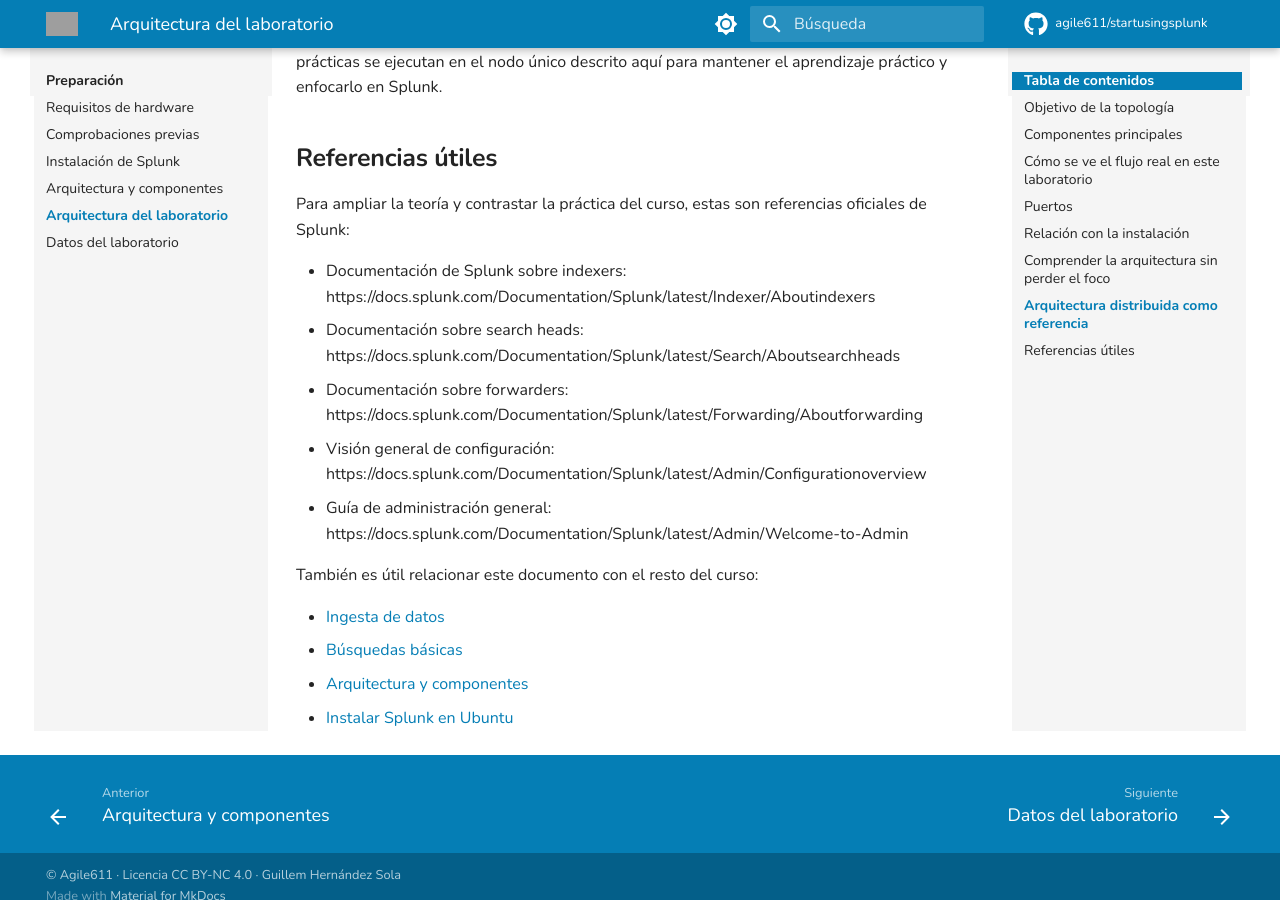
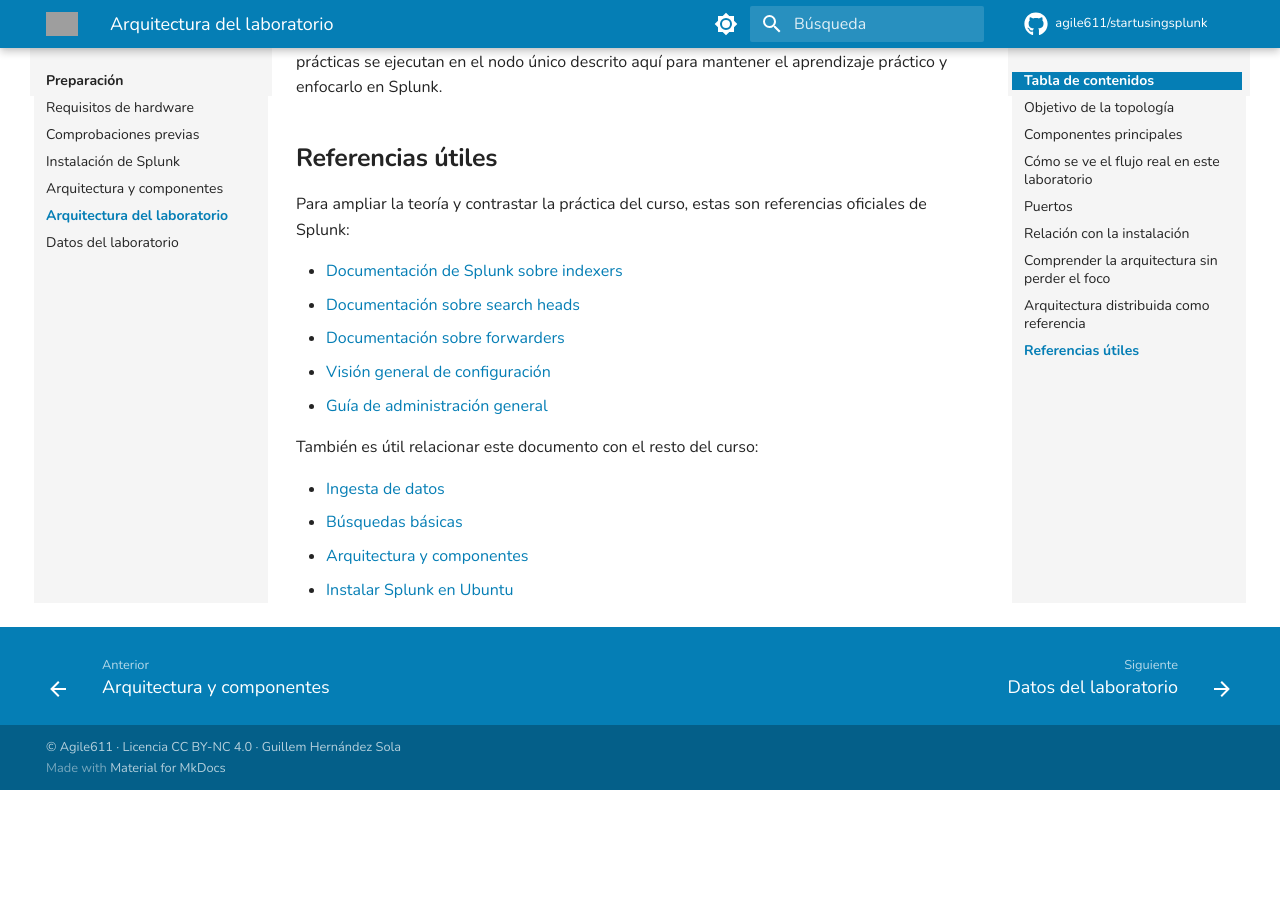
Before and after one commit to agile611/startusingsplunk, an MkDocs documentation site: the page built from docs/preparacion/arquitectura-laboratorio.md, in a window 1280 px wide and 900 px high, scrolled down 4152 px. Built offline with MkDocs 1.6.1 and Material for MkDocs 9.7.7, drawn with Linux system fonts in a browser that asks for light colours; comment, search, counter and statistics services are not loaded; after the commit the page ends 4942 px from its top, so only the background shows below that; grey boxes are pictures that could not be loaded.

Commit message:
arquitectura

```diff
--- a/docs/preparacion/arquitectura-laboratorio.md
+++ b/docs/preparacion/arquitectura-laboratorio.md
@@ -172,16 +172,11 @@ descrito aquí para mantener el aprendizaje práctico y enfocarlo en Splunk.
 Para ampliar la teoría y contrastar la práctica del curso, estas son
 referencias oficiales de Splunk:
 
-- Documentación de Splunk sobre indexers:
-  https://docs.splunk.com/Documentation/Splunk/latest/Indexer/Aboutindexers
-- Documentación sobre search heads:
-  https://docs.splunk.com/Documentation/Splunk/latest/Search/Aboutsearchheads
-- Documentación sobre forwarders:
-  https://docs.splunk.com/Documentation/Splunk/latest/Forwarding/Aboutforwarding
-- Visión general de configuración:
-  https://docs.splunk.com/Documentation/Splunk/latest/Admin/Configurationoverview
-- Guía de administración general:
-  https://docs.splunk.com/Documentation/Splunk/latest/Admin/Welcome-to-Admin
+- [Documentación de Splunk sobre indexers](https://docs.splunk.com/Documentation/Splunk/latest/Indexer/Aboutindexers)
+- [Documentación sobre search heads](https://docs.splunk.com/Documentation/Splunk/latest/Search/Aboutsearchheads)
+- [Documentación sobre forwarders](https://docs.splunk.com/Documentation/Splunk/latest/Forwarding/Aboutforwarding)
+- [Visión general de configuración](https://docs.splunk.com/Documentation/Splunk/latest/Admin/Configurationoverview)
+- [Guía de administración general](https://docs.splunk.com/Documentation/Splunk/latest/Admin/Welcome-to-Admin)
 
 También es útil relacionar este documento con el resto del curso:
 
```
